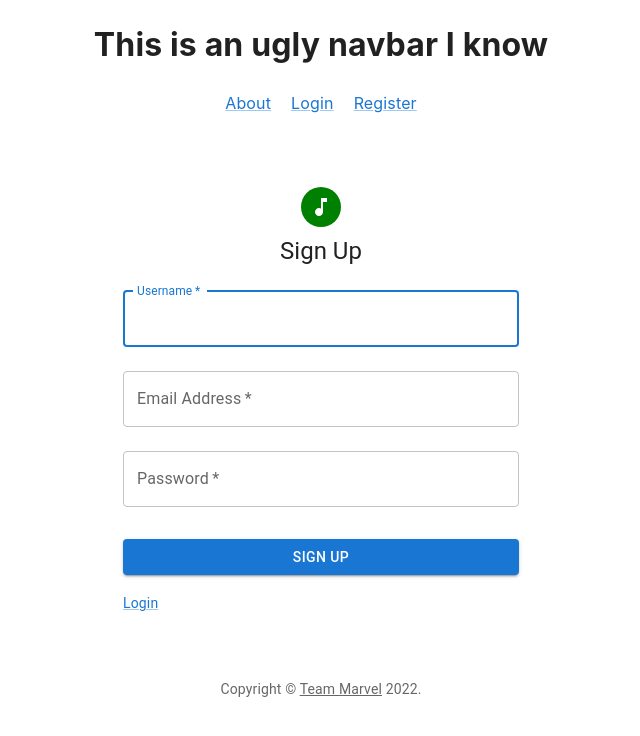
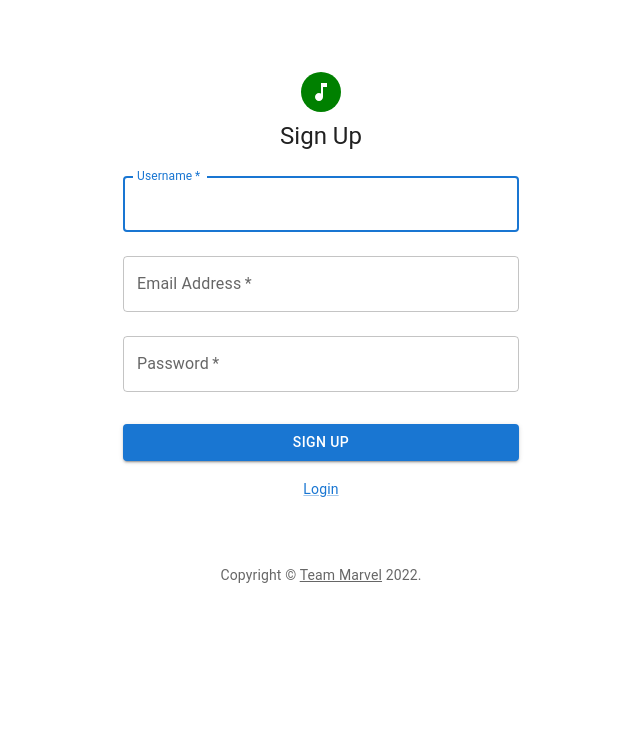
Before and after one commit to ChrisLouie10/Team-Marvel, a React (Create React App) app in the folder client/: page /register in a window 1280 px wide. Shown: the top 736 px of the page, without its empty margins (319-959 px from the left). Built offline with nearby package versions, Linux system fonts and the light colour scheme.

Commit message:
removed service layer for responses (responses.js) for more simplicity; made it so navbar only appears for home/about routes

```diff
--- a/client/public/index.html
+++ b/client/public/index.html
@@ -9,7 +9,7 @@
       content="Web site created using create-react-app"
     />
     <link defer rel="stylesheet" href="styles.css">
-    <title>React App</title>
+    <title>Team Marvel</title>
   </head>
   <body>
     <noscript>You need to enable JavaScript to run this app.</noscript>
--- a/client/src/App.js
+++ b/client/src/App.js
@@ -11,7 +11,6 @@ import Register from './components/Register';
 const App = () => {
     return (
       <div>
-        <Navbar/>
         <Router>
           <Routes>
             <Route path="/" element={<Home/>} />
--- a/client/src/api/provider.js
+++ b/client/src/api/provider.js
@@ -1,17 +1,17 @@
 import axios from 'axios';
-import { handleResponse, handleError } from './response';
 
 const BASE_URL = '/api/users'
 
 export const getUsers = () => {
   return axios
     .get(`${BASE_URL}/`)
-    .then(handleResponse)
-    .catch(handleError);
+    .then(response => response)
+    .catch(err => console.log(err));
 }
+
 // const getUser = (id) => {
 //   return axios
 //     .get(`${BASE_URL}/${id}`)
-//     .then(handleResponse)
-//     .catch(handleError);
+//     .then(response => response)
+//     .catch(err => console.log(err));
 // }
--- a/client/src/api/response.js
+++ /dev/null
@@ -1,16 +0,0 @@
-export const handleResponse = (response) => {
-  if (response.results) {
-    return response.results;
-  }
-  if (response.data) {
-    return response.data;
-  }
-  return response;
-}
-
-export const handleError = (error) => {
-  if (error.data) {
-    return error.data;
-  }
-  return error;
-}
--- a/client/src/components/About.js
+++ b/client/src/components/About.js
@@ -1,11 +1,13 @@
 import React from 'react'
 import Link from '@mui/material/Link';
+import Navbar from "./Navbar";
 
 const About = () => {
   return (
     <div className="App">
+      <Navbar/>
       <h3>Welcome to the About Page! :)</h3>
-      <Link href="/">Back to home</Link>
+      <Link href="">Back to home</Link>
     </div>
   )
 }
--- a/client/src/components/Home.js
+++ b/client/src/components/Home.js
@@ -1,13 +1,14 @@
 import { useEffect, useState } from 'react';
 import { getUsers } from "../api/provider";
+import Navbar from "./Navbar";
 
 const Home = () => {
   const [data, setData] = useState("");
 
   const fetchData = () => {
     getUsers()
-      .then(response => response.text)
-      .then(text => setData(text))
+      .then(response => response.data)
+      .then(data => setData(data.text))
   }
 
   useEffect(() => {
@@ -16,6 +17,7 @@ const Home = () => {
 
   return (
     <div className="App">
+      <Navbar/>
       <h3>Welcome to the Home Page!</h3>
       <p>Fetched Data:</p>
       <p>{data}</p>
--- a/client/src/components/Navbar.js
+++ b/client/src/components/Navbar.js
@@ -1,13 +1,23 @@
 import React from 'react'
 import Link from '@mui/material/Link';
+import Grid from '@mui/material/Grid';
 
 const Navbar = () => {
   return (
     <div className="App">
       <h1>This is an ugly navbar I know</h1>
-      <Link href="about" className="Navbar-link">About</Link>
-      <Link href="/login" className="Navbar-link">Login</Link>
-      <Link href="/register" className="Navbar-link">Register</Link>
+      <Grid container justifyContent="center" spacing={2}>
+        <Grid item>
+          <Link href="">Home</Link>
+        </Grid>
+        <Grid item>
+          <Link href="about">About</Link>
+        </Grid>
+        <Grid item>
+          <Link href="login">Login</Link>
+        </Grid>
+      </Grid>
+
     </div>
   )
 }
--- a/client/src/components/Register.js
+++ b/client/src/components/Register.js
@@ -93,10 +93,10 @@ const Register = () => {
             >
               Sign Up
             </Button>
-            <Grid container>
-              <Grid item xs>
+            <Grid container justifyContent="center">
+              <Grid item>
                 <Link href="/login" variant="body2">
-                  {"Login"}
+                  Login
                 </Link>
               </Grid>
             </Grid>
```
